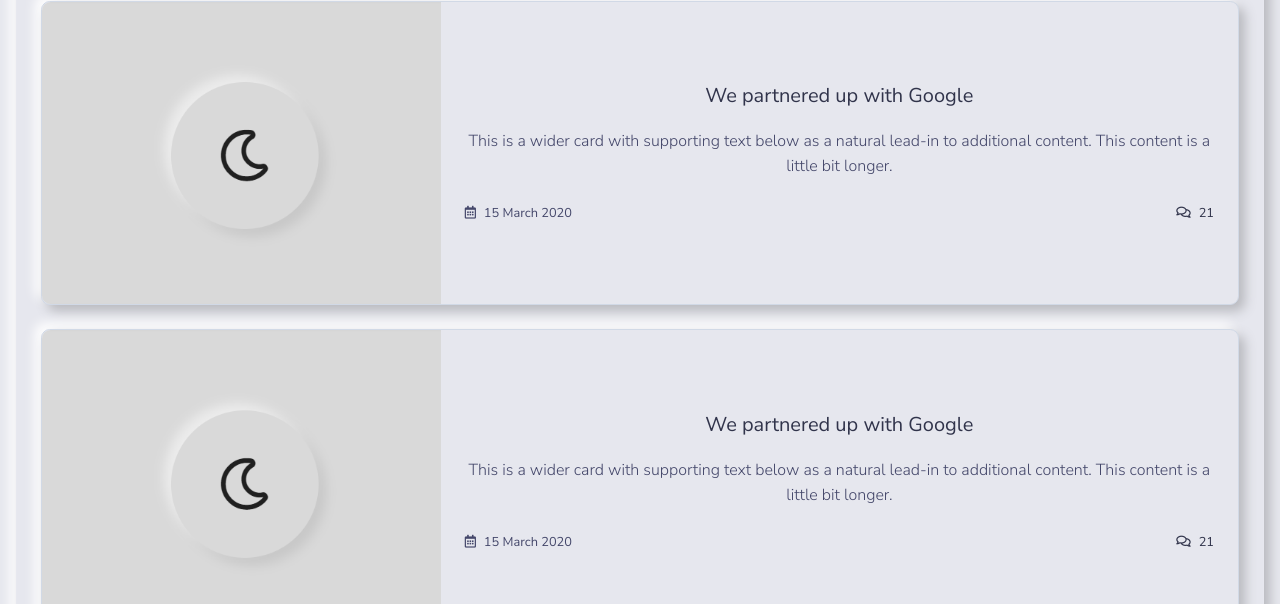
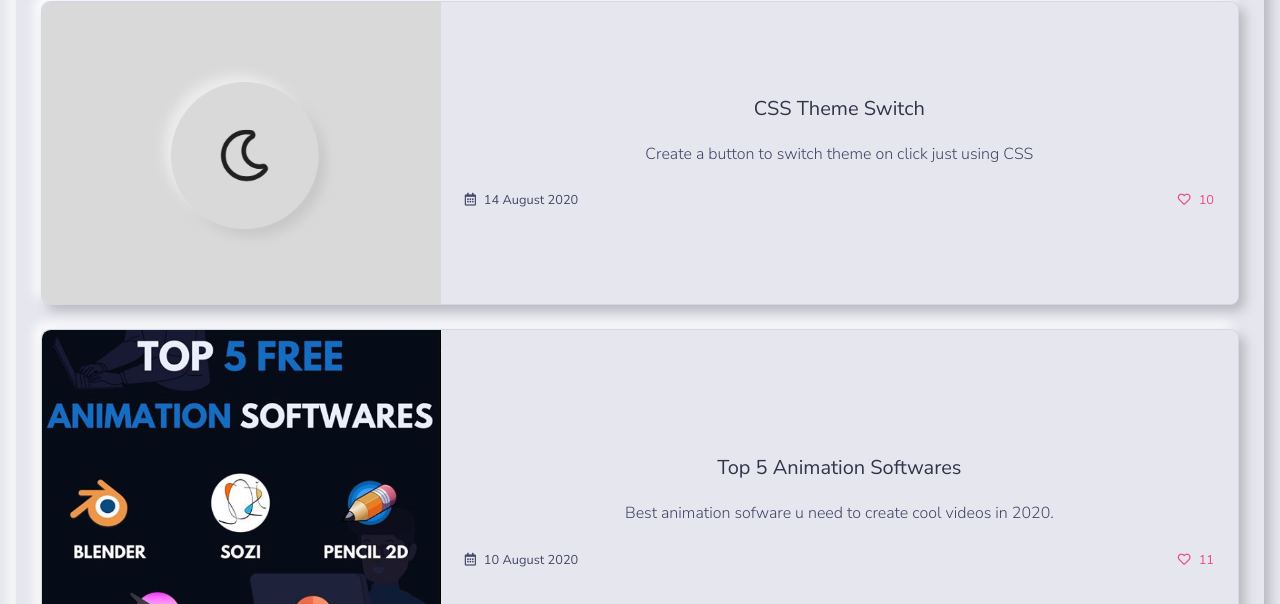
Before and after one commit to codinovate/codinovate, a plain HTML site: page index.html in a window 1280 px wide. Shown: the part 348-952 px from the top of the page. Drawn offline with Linux system fonts and the light colour scheme.

Commit message:
initial release

```diff
--- /dev/null
+++ b/css/style.css
@@ -0,0 +1,3 @@
+.post{
+    cursor: pointer;
+}
--- a/index.html
+++ b/index.html
@@ -24,12 +24,12 @@
     <meta name="viewport" content="width=device-width, initial-scale=1, shrink-to-fit=no">
     <meta name="title" content="Codinovate">
     <meta name="author" content="Codinovate">
-
-    <link rel="canonical" href="" />
+    <link rel="icon" href="https://codinovate.netlify.app/assets/img/logo.png">
+    <link rel="canonical" href="https://codinovate.netlify.app/" />
 
     <!--  Social tags -->
     <meta name="keywords"
-        content="CODINOVATE, codinovate, coding, coder, instagram, isnta coder, codinovater, instagram coding, creative coder">
+        content="CODINOVATE, codinovate, coding, coder, instagram, insta coder, codinovater, instagram coding, creative coder">
     <meta name="description" content="Welcome to community of CODINOVATERS !">
 
     <!-- Schema.org markup for Google+ -->
@@ -50,7 +50,7 @@
     <meta property="fb:app_id" content="#">
     <meta property="og:title" content="CODINOVATE by CODINOVATER" />
     <meta property="og:type" content="article" />
-    <meta property="og:url" content="" />
+    <meta property="og:url" content="https://codinovate.netlify.app/" />
     <meta property="og:image"
         content="https://media.discordapp.net/attachments/707651847866941575/745315786163355759/Artboard_74x.png?width=499&height=499" />
     <meta property="og:description" content="Welcome to community of CODINOVATERS !" />
@@ -70,6 +70,7 @@
 
     <!-- Pixel CSS -->
     <link type="text/css" href="./css/neumorphism.css" rel="stylesheet">
+    <link type="text/css" href="./css/style.css" rel="stylesheet">
 
     <!-- NOTICE: You can use the _analytics.html partial to include production code specific code & trackers -->
 
@@ -96,19 +97,19 @@
                             </a>
                         </li>
                         <li>
-                            <a href="" target="_blank" aria-label="instagram social link"
+                            <a href="https://www.instagram.com/codinovate/" target="_blank" aria-label="instagram social link"
                                 class="icon icon-xs text-dribbble mr-3">
                                 <span class="fab fa-instagram"></span>
                             </a>
                         </li>
                         <li>
-                            <a href="" target="_blank" aria-label="github social link"
+                            <a href="https://github.com/codinovate" target="_blank" aria-label="github social link"
                                 class="icon icon-xs text-github mr-3">
                                 <span class="fab fa-github"></span>
                             </a>
                         </li>
                         <li>
-                            <a href="" target="_blank" aria-label="codepen social link"
+                            <a href="https://codepen.io/codinovate" target="_blank" aria-label="codepen social link"
                                 class="icon icon-xs text-behance mr-3">
                                 <span class="fab fa-codepen"></span>
                             </a>
@@ -117,8 +118,8 @@
 
                     <!-- main content tags -->
                     <post>
-<!-- post 1 -->
-                        <div class="card bg-primary shadow-soft border-light">
+                        <!-- post 1 -->
+                        <div class="card post bg-primary shadow-soft border-light" onclick="window.open('https://codepen.io/codinovate/pen/abNmNKg')">
                             <div class="row no-gutters align-items-center">
                                 <div class="col-md-4">
                                     <img src="assets/img/posts/theme_button.png" class="card-img rounded-left"
@@ -127,42 +128,43 @@
                                 <div class="col-md-8">
                                     <div class="card-body">
                                         <a href="#">
-                                            <h3 class="h5 card-title">We partnered up with Google</h3>
+                                            <h3 class="h5 card-title">CSS Theme Switch</h3>
                                         </a>
-                                        <p class="card-text mb-4">This is a wider card with supporting text below as a
-                                            natural
-                                            lead-in to additional content. This content is a little bit longer.</p>
+                                        <p class="card-text mb-4">Create a button to switch theme on click just
+                                            using CSS</p>
                                         <div class="d-flex justify-content-between align-items-center">
                                             <span class="card-text small"><span
-                                                    class="far fa-calendar-alt mr-2"></span>15 March
+                                                    class="far fa-calendar-alt mr-2"></span>14 August
                                                 2020</span>
-                                            <a href="#" class="small"><span class="far fa-comments mr-2"></span>21</a>
+                                            <a href="#" class="small text-dribbble"><span
+                                                    class="far fa-heart mr-2"></span>10</a>
                                         </div>
                                     </div>
                                 </div>
                             </div>
                         </div>
+
                         <br>
                         <!-- post 2 -->
-                        <div class="card bg-primary shadow-soft border-light">
+                        <div class="card post bg-primary shadow-soft border-light" onclick="window.open('https://codinovate-anim.netlify.app')">
                             <div class="row no-gutters align-items-center">
                                 <div class="col-md-4">
-                                    <img src="assets/img/posts/theme_button.png" class="card-img rounded-left"
-                                        alt="theme-switch">
+                                    <img src="assets/img/posts/to_5_anim.png" class="card-img rounded-left"
+                                        alt="top-5-animation-software">
                                 </div>
                                 <div class="col-md-8">
                                     <div class="card-body">
                                         <a href="#">
-                                            <h3 class="h5 card-title">We partnered up with Google</h3>
+                                            <h3 class="h5 card-title">Top 5 Animation Softwares</h3>
                                         </a>
-                                        <p class="card-text mb-4">This is a wider card with supporting text below as a
-                                            natural
-                                            lead-in to additional content. This content is a little bit longer.</p>
+                                        <p class="card-text mb-4">Best animation sofware u need to create cool videos in
+                                            2020.</p>
                                         <div class="d-flex justify-content-between align-items-center">
                                             <span class="card-text small"><span
-                                                    class="far fa-calendar-alt mr-2"></span>15 March
+                                                    class="far fa-calendar-alt mr-2"></span>10 August
                                                 2020</span>
-                                            <a href="#" class="small"><span class="far fa-comments mr-2"></span>21</a>
+                                            <a href="#" class="small text-dribbble"><span
+                                                    class="far fa-heart mr-2"></span>11</a>
                                         </div>
                                     </div>
                                 </div>
```
Also changed, not shown: assets/img/posts/to_5_anim.png (added).
